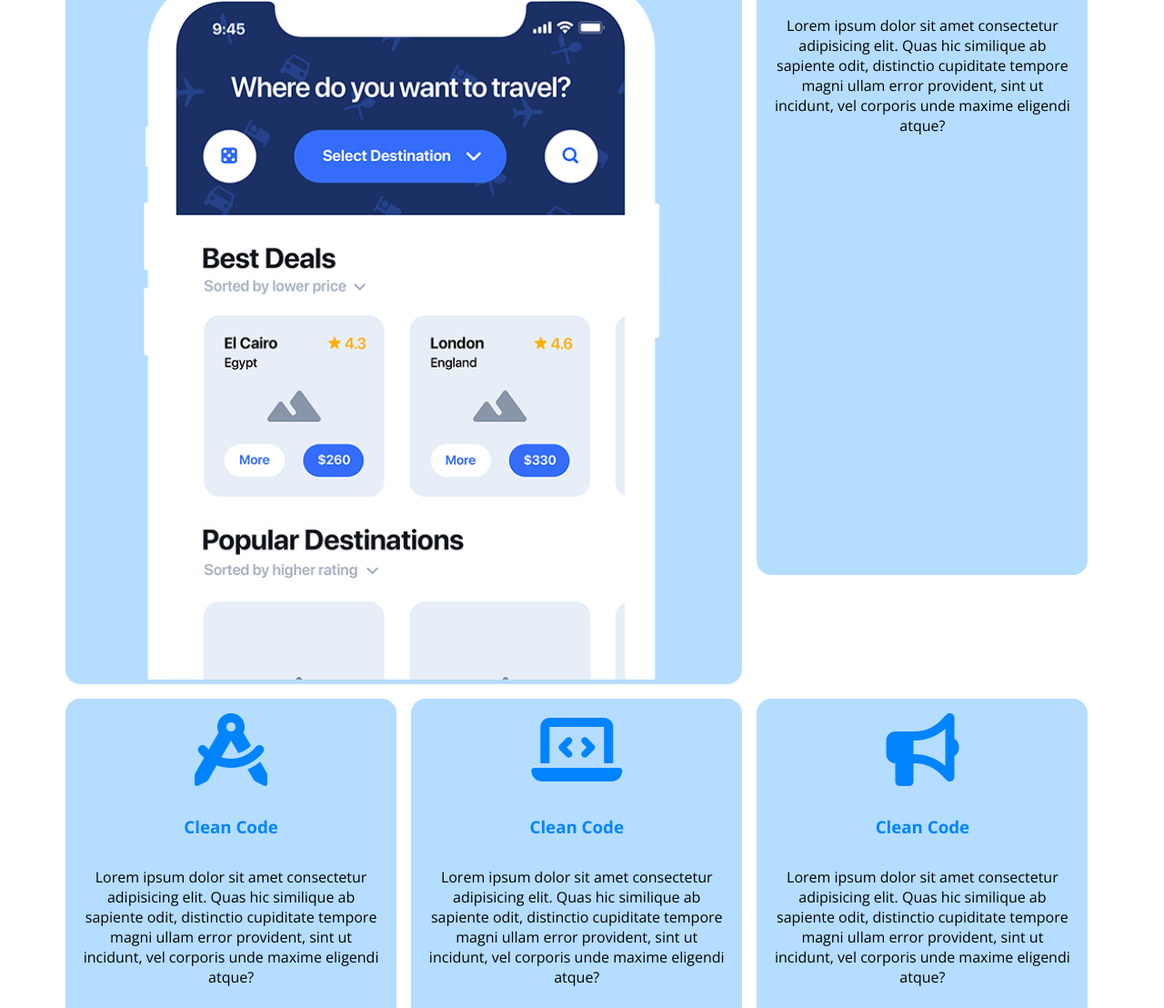
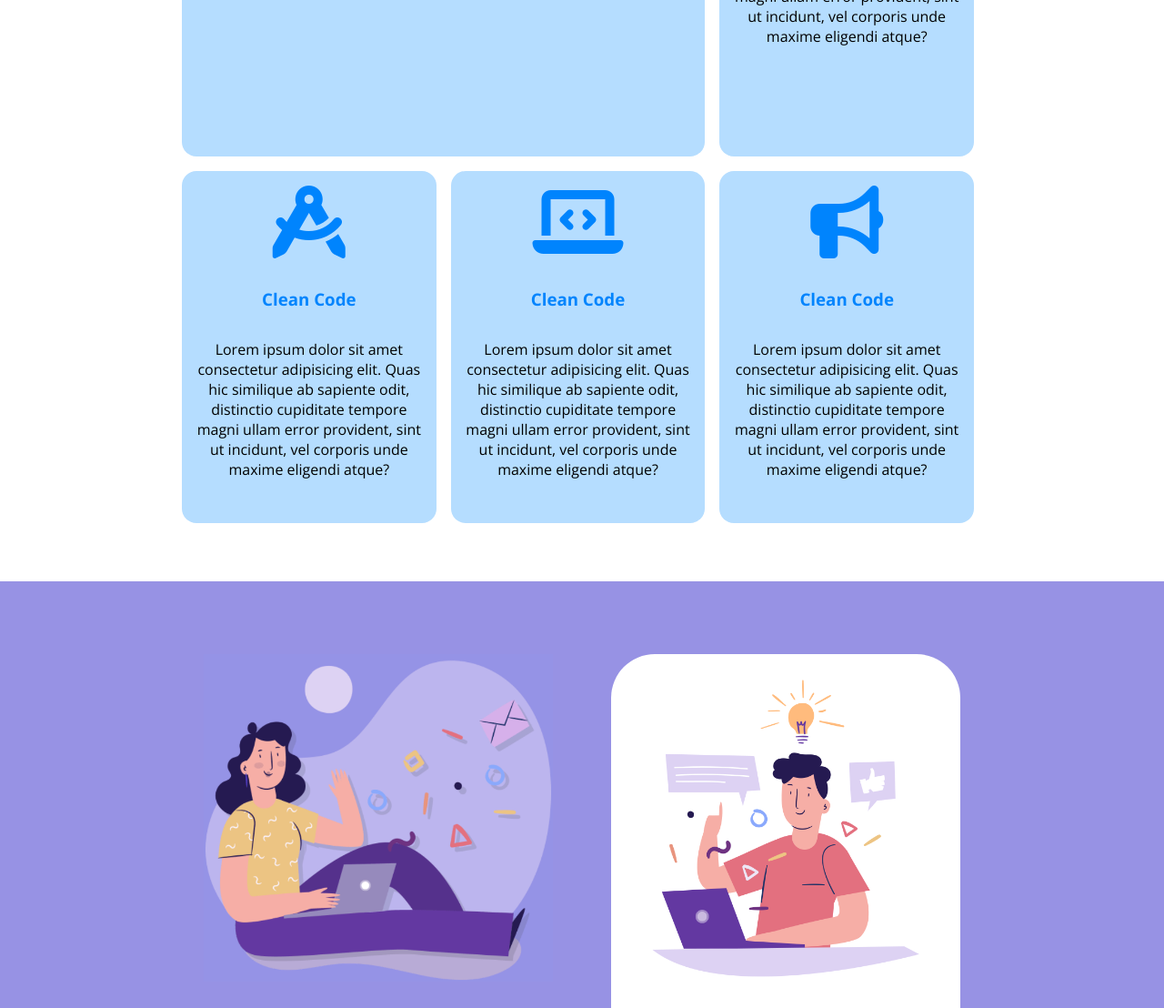
Before and after one commit to PinoGabriel/htmlcss-responsive-layout, a plain HTML site: page index.html in a window 1280 px wide. Shown: the part 460-1568 px from the top of the page at 91% size. Drawn offline with nearby package versions, Linux system fonts and the light colour scheme.

Commit message:
finished desktop layout

```diff
--- a/css/style.css
+++ b/css/style.css
@@ -369,18 +369,14 @@ footer u {
     }
 
     #card-small-height {
-        min-height: 800px;
-    }
-
-    header .h-50 {
-        width: 50%;
+        min-height: 860px;
     }
 
     .card-big {
         width: calc(66% - 16px);
         margin-right: 8px;
         margin-left: 8px;
-        min-height: 800px;
+        min-height: 860px;
     }
 
     .card-testimonials {
@@ -436,7 +432,8 @@ footer u {
 @media only screen and (min-width:992px) {
 
     .container {
-        width: 90%;
+        width: 70%;
+        max-width: 1100px;
     }
 
     .fa-bars {
@@ -446,6 +443,42 @@ footer u {
     .nav-item {
         display: inline-block;
     }
+
+    .card-big {
+        flex-direction: row;
+        min-height: 460px;
+    }
+
+    #card-small-height {
+        min-height: 460px;
+    }
+
+    .img-item {
+        justify-content: flex-end;
+    }
+
+    #st-plane .h-50 {
+        width: calc(50% - 64px);
+        margin: 32px;
+    }
+
+    .plane-cards {
+        flex-direction: row;
+        display: flex;
+    }
+
+    .card-benefits {
+        width: calc(33% - 16px);
+        margin: 8px;
+    }
+
+    #get-started .container {
+        width: 40%;
+    }
+
+    footer .container {
+        width: 30%;
+    }
 }
 
 /* FINE MEDIA QUERIES */
```
